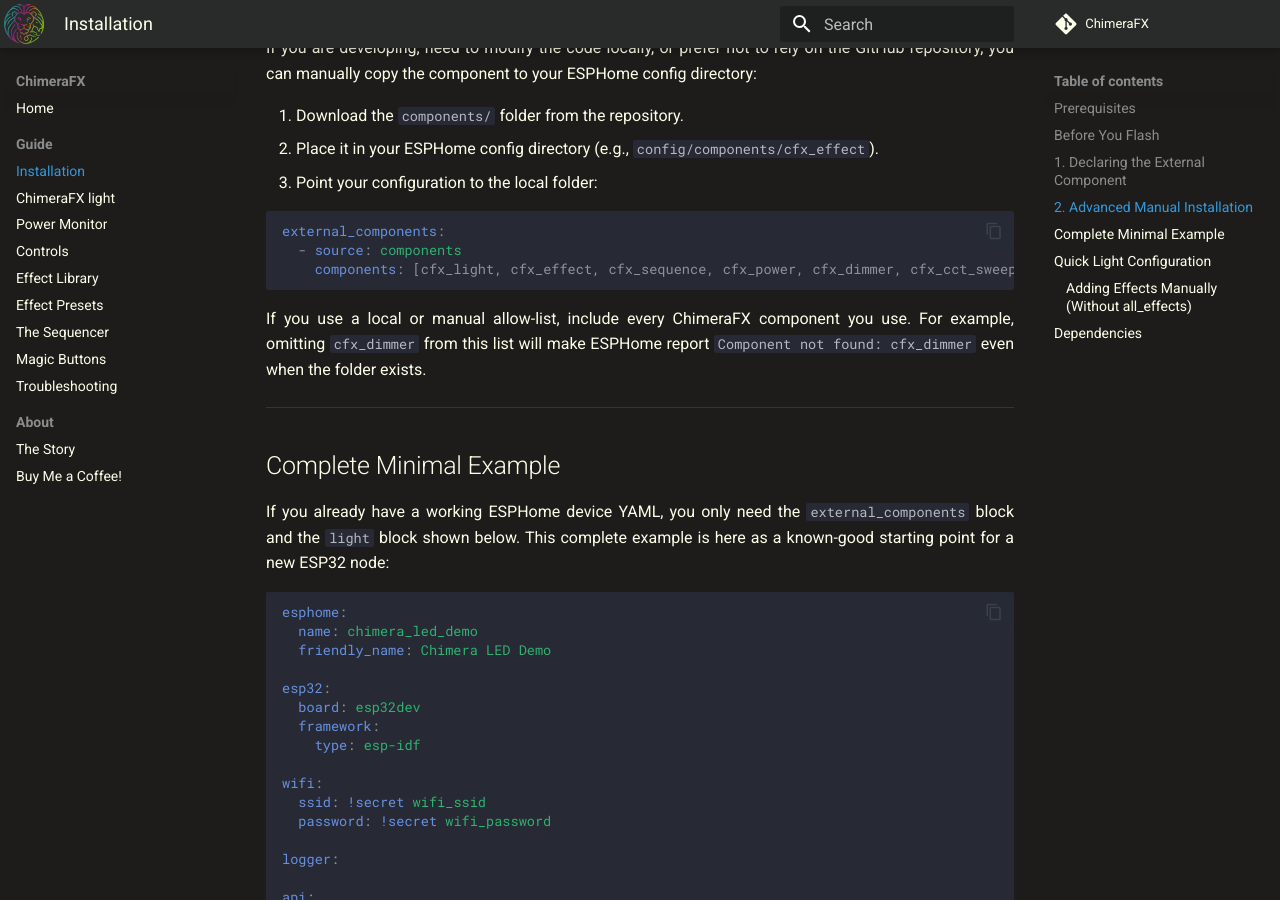
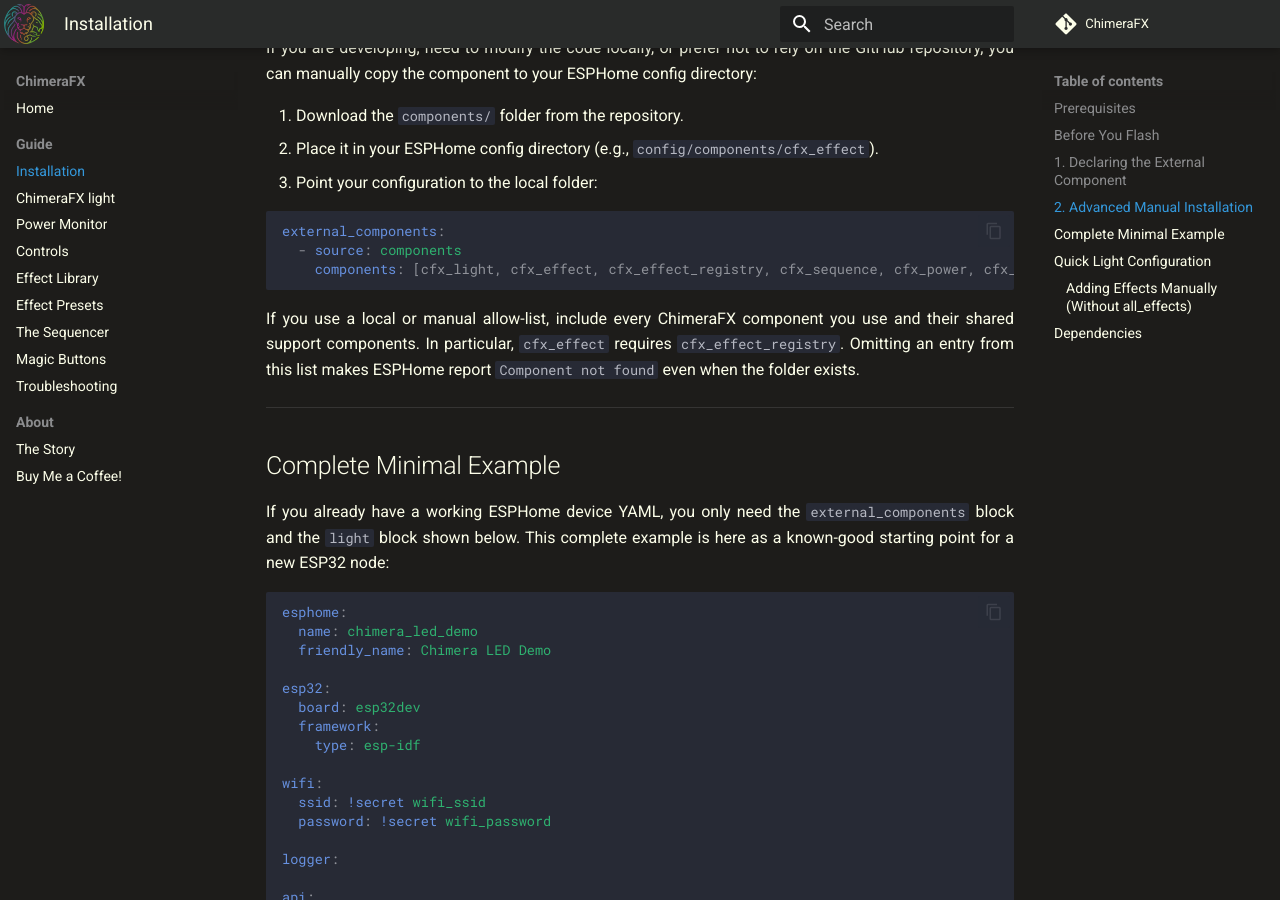
Before and after one commit to effelle/ChimeraFX, an MkDocs documentation site: the page built from docs/Installation.md, in a window 1280 px wide and 900 px high, scrolled down 1902 px. Built offline with MkDocs 1.6.1 and Material for MkDocs 9.7.7, drawn with Linux system fonts in a browser that asks for light colours; comment, search, counter and statistics services are not loaded.

````diff
--- a/docs/Installation.md
+++ b/docs/Installation.md
@@ -68,12 +68,13 @@
 ```yaml
 external_components:
   - source: components
-    components: [cfx_light, cfx_effect, cfx_sequence, cfx_power, cfx_dimmer, cfx_cct_sweeper, cfx_hue_cycler, cfx_effect_selector]
+    components: [cfx_light, cfx_effect, cfx_effect_registry, cfx_sequence, cfx_power, cfx_dimmer, cfx_cct_sweeper, cfx_hue_cycler, cfx_effect_selector]
 ```
 
 If you use a local or manual allow-list, include every ChimeraFX component you
-use. For example, omitting `cfx_dimmer` from this list will make ESPHome report
-`Component not found: cfx_dimmer` even when the folder exists.
+use and their shared support components. In particular, `cfx_effect` requires
+`cfx_effect_registry`. Omitting an entry from this list makes ESPHome report
+`Component not found` even when the folder exists.
 
 ---
 ## Complete Minimal Example
````
Also changed, not shown: .github/description.md, 2 other files.
